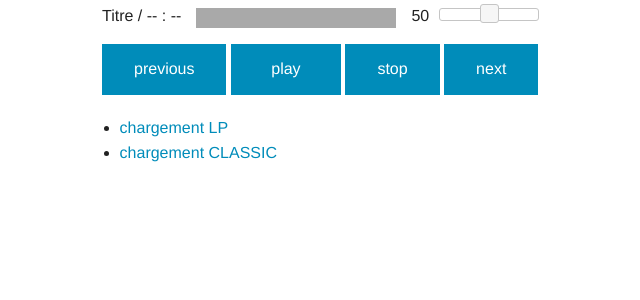
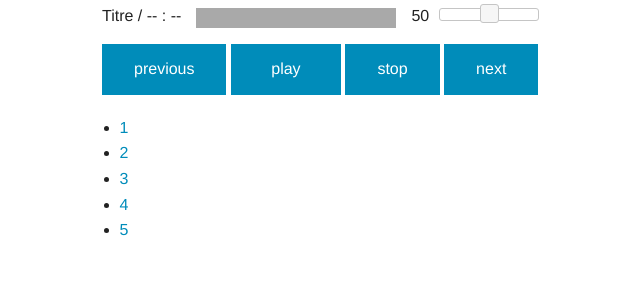
Before and after one commit to bersiroth/html5-audio-video-player, a PHP site: page / in a window 1280 px wide. Shown: the part 65-365 px from the top of the page, without its empty margins (53-693 px from the left). Run offline with PHP 8.4, Linux system fonts and the light colour scheme; some libraries are stand-ins or nearby versions.

Commit message:
chargement de chanson dynamique

```diff
--- a/index.php
+++ b/index.php
@@ -34,9 +34,20 @@
         ?>
         <script type="text/javascript">
 
-            //@TODO durée de la chanson dans la base
+            //@TODO ajout d'autre chanson
+            //@TODO changer l'ordre de la playlist avec un drag and drop
+            //@TODO durée dans un attrib duree du lien
+            //@TODO créer une base de donnée (musique)
+            //@TODO créer une table user
+            //@TODO créer une table musique
+            //@TODO créer une table album
+            //@TODO créer une table artiste
+            //@TODO créer une table playlist
+            //@TODO sauvegarder les playlist en base et hors ligne (localstorage + base)
+            //@TODO supprimer une playlist (base + localstorage)
+            //@TODO boutton charger une data hors ligne
             //@TODO boutton effacer les data hors ligne
-            //@TODO boutton charger une data hors ligne
+            //@TODO upload musique
 
         $( document ).ready(function() {
 
@@ -59,16 +70,6 @@
             dataDE.src = 'default';
             dataDE.duration = 0;
             dataDE.title = "Titre";
-
-            var dataCL = new Object();
-            dataCL.src = "2.mp3";
-            dataCL.duration = 171;
-            dataCL.title = "Classic";
-
-            var dataLP = new Object();
-            dataLP.src = "1.mp3";
-            dataLP.duration = 481;
-            dataLP.title = "Linkin Park";
 
             /*var audio = "<?php //echo $audio ?>";
             var audio2 = "<?php //echo $audio2 ?>";*/
@@ -100,10 +101,13 @@
                     </div>\
                     <br>\
                     <div>\
-                        <div style='width:49%; float:left'>\
+                        <div style='width:49%; float:left' id='chargementMusique'>\
                             <ul>\
-                                <li><a id='chargementLP'>chargement LP</a></li>\
-                                <li><a id='chargementCL'>chargement CLASSIC</a></li>\
+                                <li><a id='1' title='titre 1' duration='481'>1</a></li>\
+                                <li><a id='2' title='titre 2' duration='171'>2</a></li>\
+                                <li><a id='3' title='titre 3' duration='380'>3</a></li>\
+                                <li><a id='4' title='titre 4' duration='360'>4</a></li>\
+                                <li><a id='5' title='titre 5' duration='367'>5</a></li>\
                             </ul>\
                         </div>\
                         <div style='width:49%; float:left'>\
@@ -219,7 +223,11 @@
             }
 
             function addPlaylist(data){
-                playlist.push(data);
+                musiqueData = new Object();
+                musiqueData.src = data.id + '.mp3';
+                musiqueData.duration = data.getAttribute('duration');
+                musiqueData.title = data.title;
+                playlist.push(musiqueData);
                 chargementPlaylist();
             }
 
@@ -233,19 +241,18 @@
                 document.querySelector('#playlist').innerHTML = htmlPlaylist;
             }
 
-            $("#chargementLP").click(function(){addPlaylist(dataLP)});
-            $("#chargementCL").click(function(){addPlaylist(dataCL)});
-
-            $("#next").click(function(){
-                nextMusique();
-            });
-
             function nextMusique(){
                 if (currentMusique < playlist.length - 1) {
                     setSrc(playlist[currentMusique + 1],  currentMusique + 1);
                     playPause();
                 }
             }
+
+            $("#chargementMusique a").click(function(){addPlaylist(this)});
+
+            $("#next").click(function(){
+                nextMusique();
+            });
 
             $("#previous").click(function(){
                 if (currentMusique > 0) {
@@ -256,9 +263,14 @@
 
             $("#playlist").on('click', 'li span:last-child', function(){
                 var key = this.parentNode.getAttribute('id');
-                if(key != currentMusique){
+                if(key != currentMusique || playlist.length == 1){
                     playlist.splice(key, 1);
-                    currentMusique = currentMusique - 1;
+                    if(playlist.length == 0) {
+                        setSrc(dataDE,-1);
+                    }
+                    if (key < currentMusique) {
+                        currentMusique = currentMusique - 1;
+                    }
                     chargementPlaylist();
                 }
             });
@@ -278,7 +290,6 @@
             });
 
             $("#play").on('click',playPause);
-
 
             $("#stop").on('click',stop);
 
@@ -361,7 +372,6 @@
             // request.onsuccess = function (evt) {
             //     db = this.result;
             //     chargment = true;
-            //     console.debug('ok chargement ');
             // };
 
             // request.onupgradeneeded = function(event) {
@@ -381,7 +391,6 @@
             // $("#chargementCL").click(function(){getMusique('2')});
 
             // function getMusique($id){
-            //     console.debug();
             //     if (!chargment) return;
             //     var transaction = db.transaction("musique");
             //     var objectStore = transaction.objectStore("musique");
```
